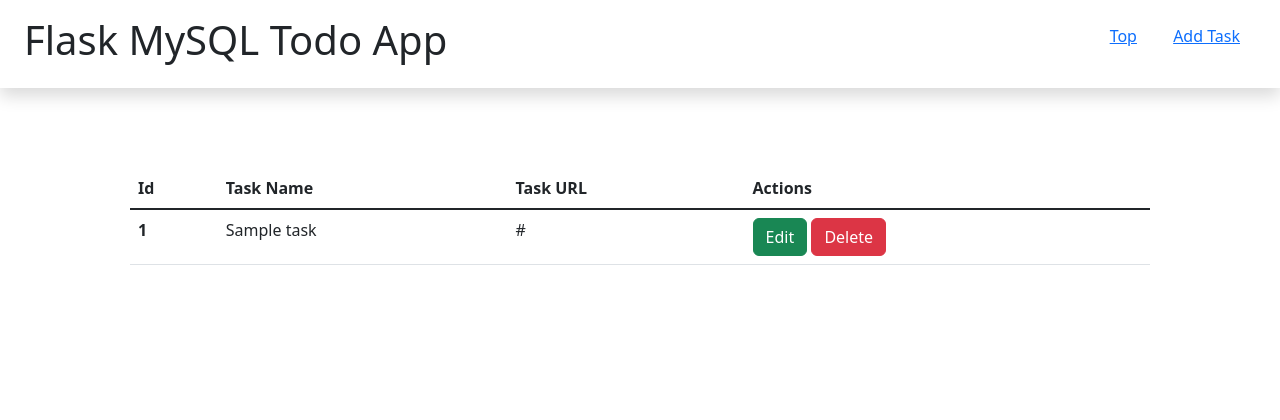
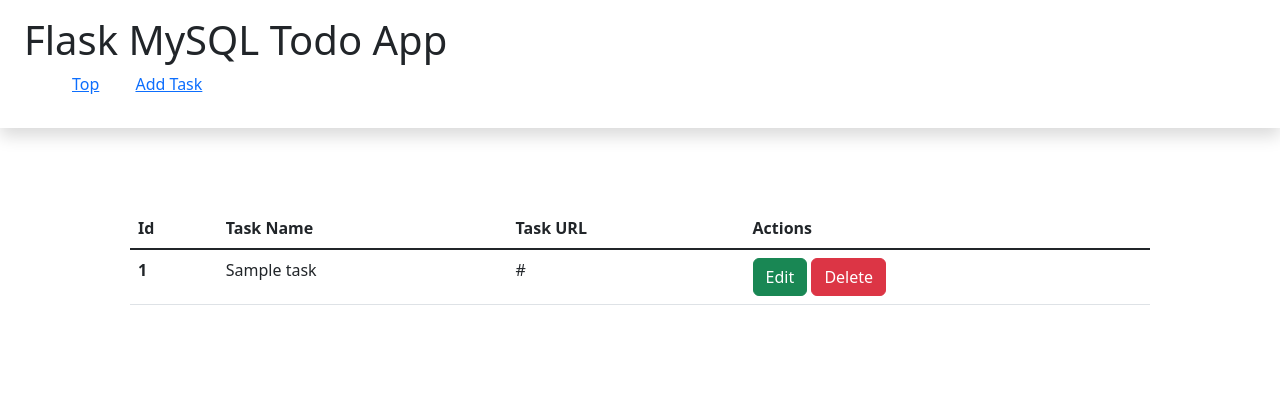
Before and after one commit to shim369/Flask-MySQL-Test, a Flask app: page / in a window 1280 px wide. Shown: the top 420 px of the page. Run offline with Flask 3, Linux system fonts and the light colour scheme; tables that the repository leaves empty hold one stand-in row (values such as "Sample post").

Commit message:
update css

```diff
--- a/static/css/style.css
+++ b/static/css/style.css
@@ -1 +1 @@
-*{margin:0;padding:0;box-sizing:border-box}ul{list-style:none}.header{display:flex;justify-content:space-between;align-items:center;padding:1rem 1.5rem}.header li{display:inline-block;margin:0 1rem}main{padding:2rem;height:100vh}.footer{text-align:center}
+*{margin:0;padding:0;box-sizing:border-box}ul{list-style:none}.header{padding:1rem 1.5rem}.header li{display:inline-block;margin:0 1rem}main{padding:2rem;height:100vh}.footer{text-align:center}
--- a/static/scss/style.scss
+++ b/static/scss/style.scss
@@ -9,9 +9,6 @@ ul {
 }
 
 .header {
-    display: flex;
-    justify-content: space-between;
-    align-items: center;
     padding: 1rem 1.5rem;
     li {
         display: inline-block;
```
